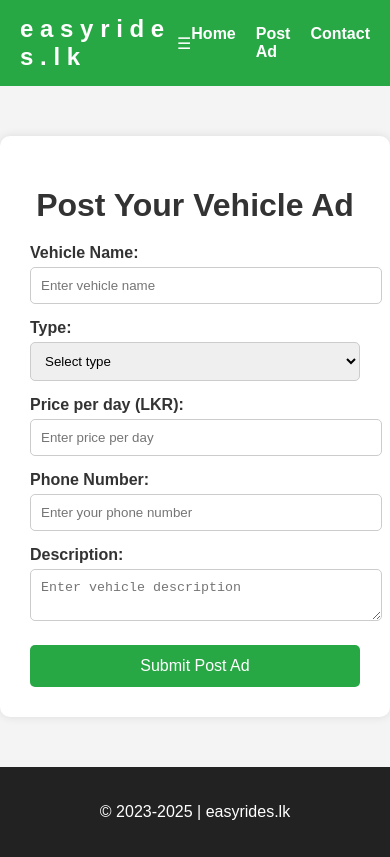
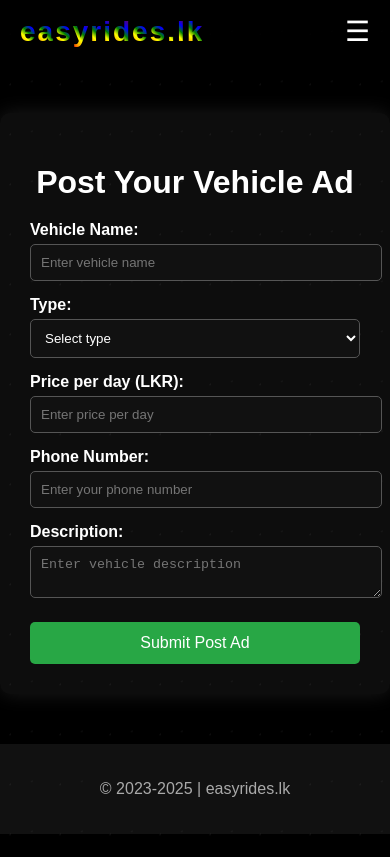
Before and after one commit to cyberxdevsofficial/Easyrides, a plain HTML site: page ad_post.html in a window 390 px wide. Drawn offline with Linux system fonts and the light colour scheme.

Commit message:
Revamp styles for layout and responsiveness
Updated styles for body, navbar, hero section, and buttons. Added moving bubbles background and improved responsiveness for the navigation links.

```diff
--- a/style.css
+++ b/style.css
@@ -1,45 +1,83 @@
 body {
   margin: 0;
-  font-family: 'Arial', sans-serif;
-  background: #f4f4f4;
-  color: #333;
+  font-family: Arial, sans-serif;
+  background: #000;
+  color: white;
+  overflow-x: hidden;
+  position: relative;
 }
 
-/* Navigation Bar */
+/* Moving Bubbles Background */
+.bubbles {
+  position: fixed;
+  top: 0;
+  left: 0;
+  width: 100%;
+  height: 100%;
+  background: transparent;
+  z-index: 0;
+  pointer-events: none;
+}
+.bubbles::before, .bubbles::after {
+  content: '';
+  position: absolute;
+  width: 200%;
+  height: 200%;
+  background: radial-gradient(circle, rgba(255,255,255,0.05) 2%, transparent 2%);
+  background-size: 50px 50px;
+  animation: moveBubbles 30s linear infinite;
+}
+.bubbles::after {
+  animation-duration: 45s;
+}
+@keyframes moveBubbles {
+  0% { transform: translate(0,0); }
+  100% { transform: translate(-50%, -50%); }
+}
+
+/* Navigation */
 .navbar {
   display: flex;
   justify-content: space-between;
   align-items: center;
-  background: #28a745;
-  color: white;
   padding: 15px 20px;
+  background: rgba(0,0,0,0.8);
+  position: relative;
+  z-index: 10;
 }
 .navbar .logo {
-  font-size: 24px;
+  font-size: 28px;
   font-weight: bold;
+  display: flex;
+  gap: 2px;
+}
+.rainbow {
+  background: linear-gradient(45deg, red, orange, yellow, green, blue, indigo, violet);
+  -webkit-background-clip: text;
+  -webkit-text-fill-color: transparent;
 }
 .navbar .nav-links {
   list-style: none;
   display: flex;
   gap: 20px;
-  margin: 0;
-  padding: 0;
 }
 .navbar .nav-links li a {
   color: white;
   text-decoration: none;
   font-weight: bold;
 }
-.navbar .nav-links li a:hover {
-  text-decoration: underline;
+.hamburger {
+  display: none;
+  font-size: 28px;
+  cursor: pointer;
 }
 
 /* Hero Section */
 .hero {
-  background: linear-gradient(rgba(0,0,0,0.5), rgba(0,0,0,0.5)), url('https://via.placeholder.com/1200x500?text=Vehicle+Rentals') center/cover no-repeat;
-  color: white;
   text-align: center;
   padding: 100px 20px;
+  position: relative;
+  z-index: 1;
 }
 .hero h1 {
   font-size: 48px;
@@ -52,58 +90,51 @@ body {
   font-size: 20px;
   margin-bottom: 30px;
 }
-
-/* Vehicle Category Search */
 .category-search {
   display: flex;
   justify-content: center;
   gap: 10px;
 }
-.category-search select {
+.category-search select, .category-search input {
   padding: 10px;
   border-radius: 5px;
   border: none;
-  min-width: 200px;
 }
 .category-search button {
   padding: 10px 20px;
   background: #ffdd00;
-  color: #333;
+  color: #000;
   border: none;
   border-radius: 5px;
+  font-weight: bold;
   cursor: pointer;
-  font-weight: bold;
 }
-.category-search button:hover {
-  background: #e6c200;
-}
+.category-search button:hover { background: #e6c200; }
 
-/* Post Ad Form */
+/* Container for Post Ad */
 .container {
   max-width: 600px;
   margin: 50px auto;
-  background: white;
+  background: rgba(255,255,255,0.05);
   padding: 30px;
   border-radius: 10px;
-  box-shadow: 0 0 10px rgba(0,0,0,0.1);
+  box-shadow: 0 0 20px rgba(255,255,255,0.1);
+  position: relative;
+  z-index: 1;
 }
 .container h1 {
   text-align: center;
   margin-bottom: 20px;
 }
-.container label {
-  display: block;
-  margin-top: 15px;
-  font-weight: bold;
-}
-.container input,
-.container select,
-.container textarea {
+.container label { display: block; margin-top: 15px; font-weight: bold; }
+.container input, .container select, .container textarea {
   width: 100%;
   padding: 10px;
   margin-top: 5px;
   border-radius: 5px;
-  border: 1px solid #ccc;
+  border: 1px solid #555;
+  background: #111;
+  color: white;
 }
 .container button {
   margin-top: 20px;
@@ -116,14 +147,23 @@ body {
   cursor: pointer;
   font-size: 16px;
 }
-.container button:hover {
-  background: #218838;
-}
+.container button:hover { background: #218838; }
 
 /* Footer */
-footer {
-  background: #222;
-  color: white;
-  text-align: center;
-  padding: 20px 0;
+footer { background: #111; text-align: center; padding: 20px 0; color: #aaa; }
+
+/* Responsive Hamburger Menu */
+@media screen and (max-width:768px){
+  .navbar .nav-links {
+    flex-direction: column;
+    display: none;
+    background: rgba(0,0,0,0.9);
+    position: absolute;
+    top: 60px;
+    right: 0;
+    width: 200px;
+    border-radius: 0 0 0 10px;
+  }
+  .navbar .nav-links.show { display: flex; }
+  .hamburger { display: block; }
 }
```
